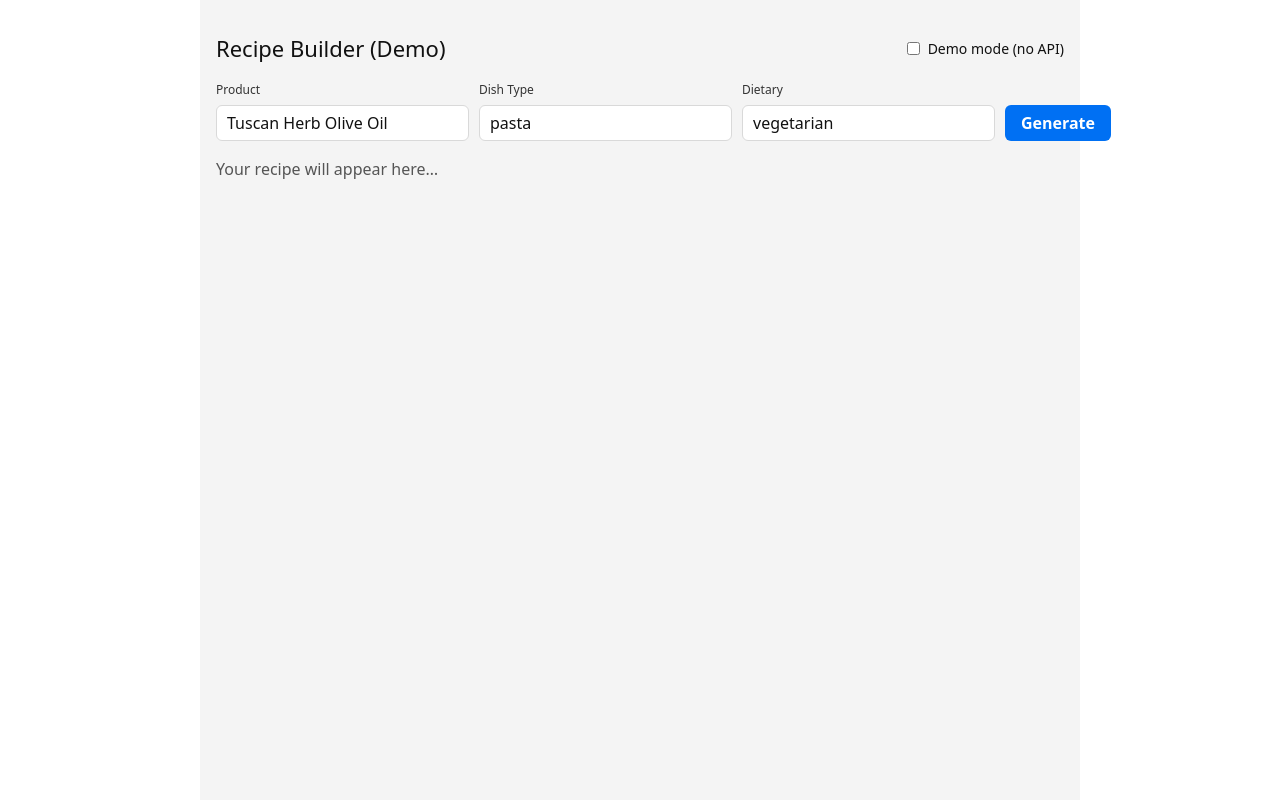
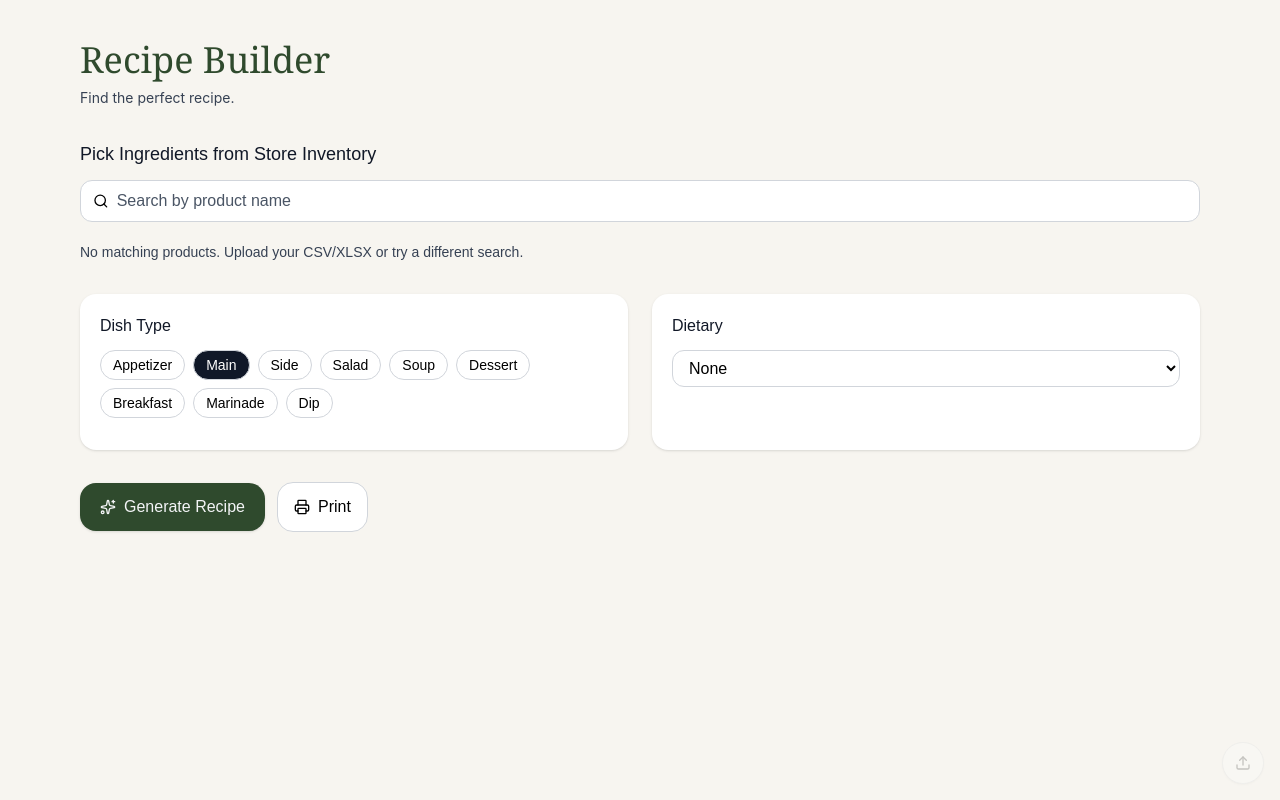
Before and after one commit to SlipWilly/5.41, a Next.js app: page / in a window 1280 px wide. Built offline with nearby package versions, Linux system fonts and the light colour scheme.

Commit message:
Update page.tsx

```diff
--- a/app/page.tsx
+++ b/app/page.tsx
@@ -1,243 +1,9 @@
-"use client";
-import { useState } from "react";
+import StoreAwareRecipeBuilder from "@/components/StoreAwareRecipeBuilder";
 
-type Ingredient = { item: string; quantity: string };
-type Pairing = { product: string; description: string };
-type Recipe = { title: string; ingredients: Ingredient[]; steps: string[]; pairing: Pairing };
-
-type ApiResponse =
-  | { recipe: Recipe; error?: never }
-  | { recipe?: never; error: string };
-
-// Safe extractor (no `any`)
-function errorMessage(err: unknown): string {
-  if (typeof err === "string") return err;
-  if (err && typeof err === "object" && "message" in err && typeof (err as { message?: unknown }).message === "string") {
-    return (err as { message: string }).message;
-  }
-  return "Unexpected error";
-}
-
-const SAMPLE_RECIPE: Recipe = {
-  title: "Tuscan Herb Pasta with Roasted Tomatoes",
-  ingredients: [
-    { item: "Pasta", quantity: "12 oz" },
-    { item: "Tuscan Herb Olive Oil", quantity: "3 tbsp" },
-    { item: "Cherry Tomatoes", quantity: "2 cups" },
-    { item: "Garlic", quantity: "2 cloves" },
-    { item: "Salt & Pepper", quantity: "to taste" },
-  ],
-  steps: [
-    "Boil pasta until al dente.",
-    "Roast tomatoes tossed with olive oil at 425°F for 12–15 minutes.",
-    "Sauté garlic, add pasta + tomatoes, season, and serve.",
-  ],
-  pairing: { product: "Lemon Olive Oil", description: "Perfect drizzle for brightness." },
-};
-
-export default function Home() {
-  const [product, setProduct] = useState("Tuscan Herb Olive Oil");
-  const [dishType, setDishType] = useState("pasta");
-  const [dietary, setDietary] = useState("vegetarian");
-
-  const [recipe, setRecipe] = useState<Recipe | null>(null);
-  const [loading, setLoading] = useState(false);
-  const [err, setErr] = useState<string | null>(null);
-  const [demoMode, setDemoMode] = useState(false);
-
-  async function submit(e: React.FormEvent) {
-    e.preventDefault();
-    setRecipe(null);
-    setErr(null);
-
-    if (demoMode) {
-      setRecipe(SAMPLE_RECIPE);
-      return;
-    }
-
-    try {
-      setLoading(true);
-      const r = await fetch("/api/recipe", {
-        method: "POST",
-        headers: { "Content-Type": "application/json" },
-        body: JSON.stringify({ product, dishType, dietary }),
-      });
-
-      const data: ApiResponse = await r.json().catch(() => ({ error: "Invalid JSON from server" }));
-
-      // Type guard to ensure we only proceed when recipe exists
-      const hasRecipe = (d: ApiResponse): d is { recipe: Recipe } =>
-        d !== null &&
-        typeof d === "object" &&
-        "recipe" in d &&
-        typeof (d as Record<string, unknown>).recipe === "object" &&
-        (d as { recipe: Recipe }).recipe !== undefined;
-
-      if (!r.ok || !hasRecipe(data)) {
-        const msg = ("error" in data && data.error) ? data.error : `Error ${r.status}`;
-        throw new Error(msg);
-      }
-
-      setRecipe(data.recipe);
-    } catch (e: unknown) {
-      setErr(errorMessage(e));
-    } finally {
-      setLoading(false);
-    }
-  }
-
+export default function Page() {
   return (
-    <main
-      style={{
-        maxWidth: 880,
-        margin: "0 auto",
-        fontFamily: "system-ui, -apple-system, Segoe UI, Roboto, Helvetica, Arial, sans-serif",
-        padding: "32px 16px 64px",
-        color: "#111",            // force readable text
-        background: "#f4f4f4",    // light backdrop for contrast
-        minHeight: "100vh",
-      }}
-    >
-      <header style={{
-        display: "flex",
-        justifyContent: "space-between",
-        alignItems: "center",
-        marginBottom: 16
-      }}>
-        <h1 style={{ margin: 0, fontSize: 22 }}>Recipe Builder (Demo)</h1>
-        <label style={{ fontSize: 14, display: "flex", alignItems: "center", gap: 8 }}>
-          <input
-            type="checkbox"
-            checked={demoMode}
-            onChange={(e) => setDemoMode(e.target.checked)}
-          />
-          Demo mode (no API)
-        </label>
-      </header>
-
-      <form
-        onSubmit={submit}
-        style={{
-          display: "grid",
-          gap: 10,
-          gridTemplateColumns: "1fr 1fr 1fr auto",
-          alignItems: "end",
-          marginBottom: 16,
-        }}
-      >
-        <div style={{ display: "grid", gap: 6 }}>
-          <label style={{ fontSize: 12, color: "#333" }}>Product</label>
-          <input
-            value={product}
-            onChange={(e) => setProduct(e.target.value)}
-            placeholder="Product"
-            style={{
-              height: 36, padding: "0 10px", borderRadius: 6,
-              border: "1px solid #d9d9d9", background: "#fff", color: "#111"
-            }}
-          />
-        </div>
-
-        <div style={{ display: "grid", gap: 6 }}>
-          <label style={{ fontSize: 12, color: "#333" }}>Dish Type</label>
-          <input
-            value={dishType}
-            onChange={(e) => setDishType(e.target.value)}
-            placeholder="Dish Type"
-            style={{
-              height: 36, padding: "0 10px", borderRadius: 6,
-              border: "1px solid #d9d9d9", background: "#fff", color: "#111"
-            }}
-          />
-        </div>
-
-        <div style={{ display: "grid", gap: 6 }}>
-          <label style={{ fontSize: 12, color: "#333" }}>Dietary</label>
-          <input
-            value={dietary}
-            onChange={(e) => setDietary(e.target.value)}
-            placeholder="Dietary"
-            style={{
-              height: 36, padding: "0 10px", borderRadius: 6,
-              border: "1px solid #d9d9d9", background: "#fff", color: "#111"
-            }}
-          />
-        </div>
-
-        <button
-          type="submit"
-          disabled={loading}
-          style={{
-            height: 36,
-            padding: "0 16px",
-            borderRadius: 6,
-            border: "none",
-            background: loading ? "#6aa8ff" : "#0070f3",
-            color: "#fff",
-            fontWeight: 600,
-            cursor: loading ? "default" : "pointer",
-          }}
-        >
-          {loading ? "Generating…" : "Generate"}
-        </button>
-      </form>
-
-      {err && (
-        <div style={{
-          background: "#ffe8e8",
-          color: "#b00020",
-          padding: 12,
-          borderRadius: 8,
-          marginBottom: 12,
-          border: "1px solid #f5c2c2",
-        }}>
-          {err}
-        </div>
-      )}
-
-      {recipe ? (
-        <article
-          style={{
-            background: "#ffffff",
-            color: "#222",
-            padding: 20,
-            borderRadius: 12,
-            border: "1px solid #e6e6e6",
-            boxShadow: "0 2px 8px rgba(0,0,0,0.06)",
-          }}
-        >
-          <h2 style={{ marginTop: 0, marginBottom: 12 }}>{recipe.title}</h2>
-
-          <h3 style={{ marginBottom: 6 }}>Ingredients</h3>
-          <ul style={{ marginTop: 0, paddingLeft: 18, lineHeight: 1.6 }}>
-            {recipe.ingredients.map((ing, i) => (
-              <li key={i}>
-                <span style={{ fontWeight: 600 }}>{ing.quantity}</span>{" "}
-                <span>{ing.item}</span>
-              </li>
-            ))}
-          </ul>
-
-          <h3 style={{ marginBottom: 6, marginTop: 18 }}>Steps</h3>
-          <ol style={{ marginTop: 0, paddingLeft: 18, lineHeight: 1.7 }}>
-            {recipe.steps.map((s, i) => (
-              <li key={i}>{s}</li>
-            ))}
-          </ol>
-
-          <h3 style={{ marginBottom: 6, marginTop: 18 }}>Pairing</h3>
-          <p style={{ marginTop: 0 }}>
-            <b>{recipe.pairing.product}:</b> {recipe.pairing.description}
-          </p>
-        </article>
-      ) : (
-        !loading &&
-        !err && (
-          <p style={{ color: "#555", marginTop: 8 }}>
-            Your recipe will appear here…
-          </p>
-        )
-      )}
+    <main>
+      <StoreAwareRecipeBuilder />
     </main>
   );
 }
```
